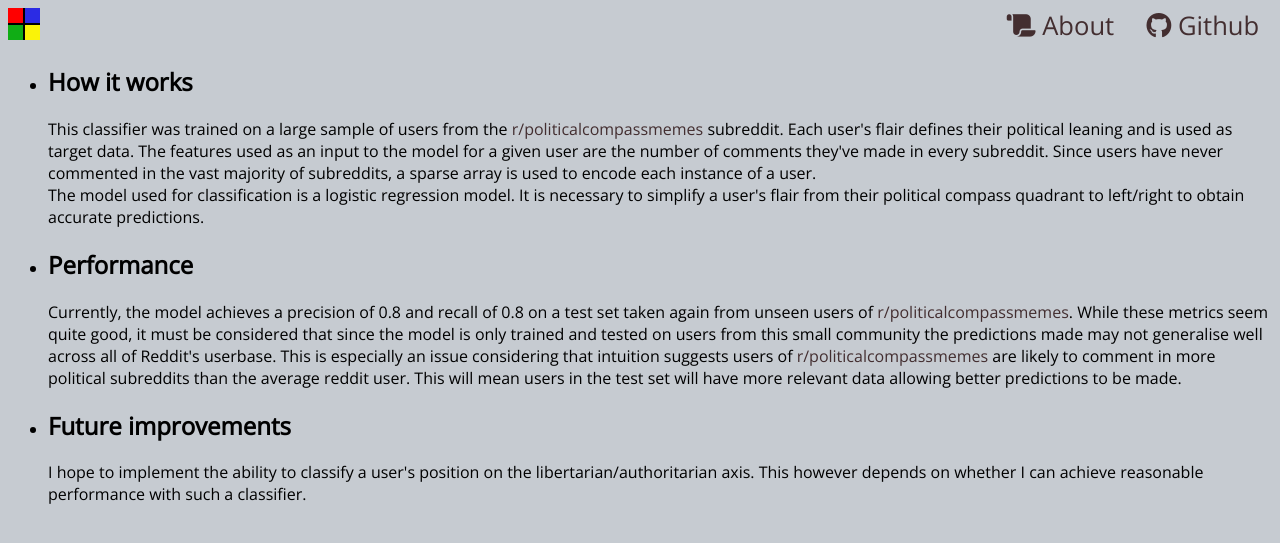
After one commit to 0xTiger/reddit-stance-classifier, a Flask app: page /about in a window 1280 px wide. The commit adds this page. Shown: the top 543 px of the page. Run offline with Flask 2, Linux system fonts and the light colour scheme; parts of the project's set-up code (start-up, migrations or seed data) failed here and were passed over; some libraries are stand-ins or nearby versions.

Commit message:
added about page & logo

```diff
--- a/app.py
+++ b/app.py
@@ -25,7 +25,7 @@ class User(db.Model):
 
 @app.route("/")
 def index():
-    return render_template("index.html")
+    return render_template("home.html")
 
 @app.route("/pred", methods=['POST'])
 def success():
@@ -54,7 +54,11 @@ def success():
     return render_template("success.html", stance_name=stance_name,
                                             user=username,
                                             img=stance_img,
-                                            confidence=f'{confidence*100:.2f}%' + ' (LOW)' if confidence < 0.7 else f'{confidence*100:.0f}%')
+                                            confidence=f'{confidence*100:.0f}%' + ' (LOW)' if confidence < 0.7 else f'{confidence*100:.0f}%')
+
+@app.route("/about")
+def about():
+    return render_template("about.html")
 
 if __name__ == '__main__':
     app.debug = True
--- a/static/main.css
+++ b/static/main.css
@@ -18,9 +18,9 @@ body {
   text-align: center;
   font-family: "Bungee";
   line-height: 200%;
-  font-size: 2vw;
+  font-size: 3vw;
   background: url("4col.png");
-  background-size: 50vw;
+  background-size: 70vw;
   background-position: center;
   -webkit-background-clip: text;
   -webkit-text-fill-color: transparent;
@@ -151,7 +151,16 @@ nav {
   text-align: right;
   overflow: hidden;
   list-style: none;
-  font-size: 3vw;
+  font-size: 2vw;
+}
+
+.menu__item {
+  padding: 0 0.8rem;
+  display: inline-block;
+}
+
+.menu__item.toggle {
+  display: none;
 }
 
 .toggle {
@@ -162,11 +171,10 @@ nav {
 @media only screen and (max-width: 600px) {
   .proper_title {
     font-size: 5vw;
-    background-size: 70vw;
 
   }
   .menu {
-    font-size: 5vw;
+    font-size: 4vw;
   }
 }
 
--- /dev/null
+++ b/templates/about.html
@@ -0,0 +1,20 @@
+{% extends "index.html" %}
+{% block content %}
+<ul>
+  <li>
+    <h2>How it works</h2>
+    <p>This classifier was trained on a large sample of users from the <a href="https://www.reddit.com/r/politicalcompassmemes">r/politicalcompassmemes</a> subreddit. Each user's flair defines their political leaning and is used as target data. The features used as an input to the model for a given user are the number of comments they've made in every subreddit. Since users have never commented in the vast majority of subreddits, a sparse array is used to encode each instance of a user.<br>The model used for classification is a logistic regression model. It is necessary to simplify a user's flair from their political compass quadrant to left/right to obtain accurate predictions.</p>
+  </li>
+  <li>
+    <h2>Performance</h2>
+    <p>Currently, the model achieves a precision of 0.8 and recall of 0.8 on a test set taken again from unseen users of <a href="https://www.reddit.com/r/politicalcompassmemes">r/politicalcompassmemes</a>. While these metrics seem quite good, it must be considered that since the model is only trained and tested on users from this small community the predictions made may not generalise well across all of Reddit's userbase. This is especially an issue considering that intuition suggests users of <a href="https://www.reddit.com/r/politicalcompassmemes">r/politicalcompassmemes</a> are likely to comment in more political subreddits than the average reddit user. This will mean users in the test set will have more relevant data allowing better predictions to be made.</p>
+  </li>
+  <li>
+    <h2>Future improvements</h2>
+    <p>I hope to implement the ability to classify a user's position on the libertarian/authoritarian axis. This however depends on whether I can achieve reasonable performance with such a classifier.</p>
+  </li>
+</ul>
+
+
+
+{% endblock %}
--- a/templates/failure.html
+++ b/templates/failure.html
@@ -1,5 +1,5 @@
-{% extends "index.html" %}
-{% block content %}
+{% extends "home.html" %}
+{% block info %}
 <div class="errorclass">
   <p>Error: {{ error }}</p>
 </div>
--- a/templates/index.html
+++ b/templates/index.html
@@ -3,34 +3,21 @@
 <title>Reddit stance classifier</title>
   <head>
     <link href="../static/main.css" rel="stylesheet">
-    <link rel="stylesheet" href="https://cdnjs.cloudflare.com/ajax/libs/font-awesome/4.7.0/css/font-awesome.min.css">
+    <!--link rel="stylesheet" href="https://cdnjs.cloudflare.com/ajax/libs/font-awesome/4.7.0/css/font-awesome.min.css"-->
+    <script src="https://kit.fontawesome.com/aec1d7a3b7.js" crossorigin="anonymous"></script>
     <link href="https://fonts.googleapis.com/css2?family=Bungee&family=Open+Sans&display=swap" rel="stylesheet">
     <meta content="width=device-width, initial-scale=1" name="viewport">
   </head>
   <body>
     <nav>
-      <div class="logo"></div>
+      <div class="logo"><a href="/"><img src="../static/centrist.png"></a></div>
       <ul class="menu">
         <div class="menu__item toggle"><span></span></div>
+        <li class="menu__item"><a href="/about" class="link link--dark"><i class="fas fa-scroll"></i> About</a></li>
         <li class="menu__item"><a href="https://github.com/0xTiger/reddit-stance-classifier" class="link link--dark"><i class="fa fa-github"></i> Github</a></li>
       </ul>
     </nav>
-    <div class="proper_title">
-      <h1> Political leaning <br> prediction</h1>
-    </div>
-    <div class="container">
-
-      <form action="pred" method="post" id="find_user">
-        <div class="input-group">
-          <input type="text" name="username" placeholder="username" autocapitalize="off" autocorrect="off" autocomplete="off" class="form-control username-input">
-          <span class="input-group-btn"><button type="submit" class="btn" form="find_user" value="Submit">Predict</button></span>
-        </div>
-      </form>
-      {% block content %}
-      <div>
-        <p>{{text}}</p>
-      </div>
-      {% endblock %}
-    </div>
+    {% block content %}
+    {% endblock %}
   </body>
 </html>
--- a/templates/success.html
+++ b/templates/success.html
@@ -1,5 +1,5 @@
-{% extends "index.html" %}
-{% block content %}
+{% extends "home.html" %}
+{% block info %}
 <div>
   <table cellspacing="0" class="center">
     <tr>
```
Also changed, not shown: templates/home.html (added, +20 -0 lines), README.md, static/centrist.png (added), 1 other file.
